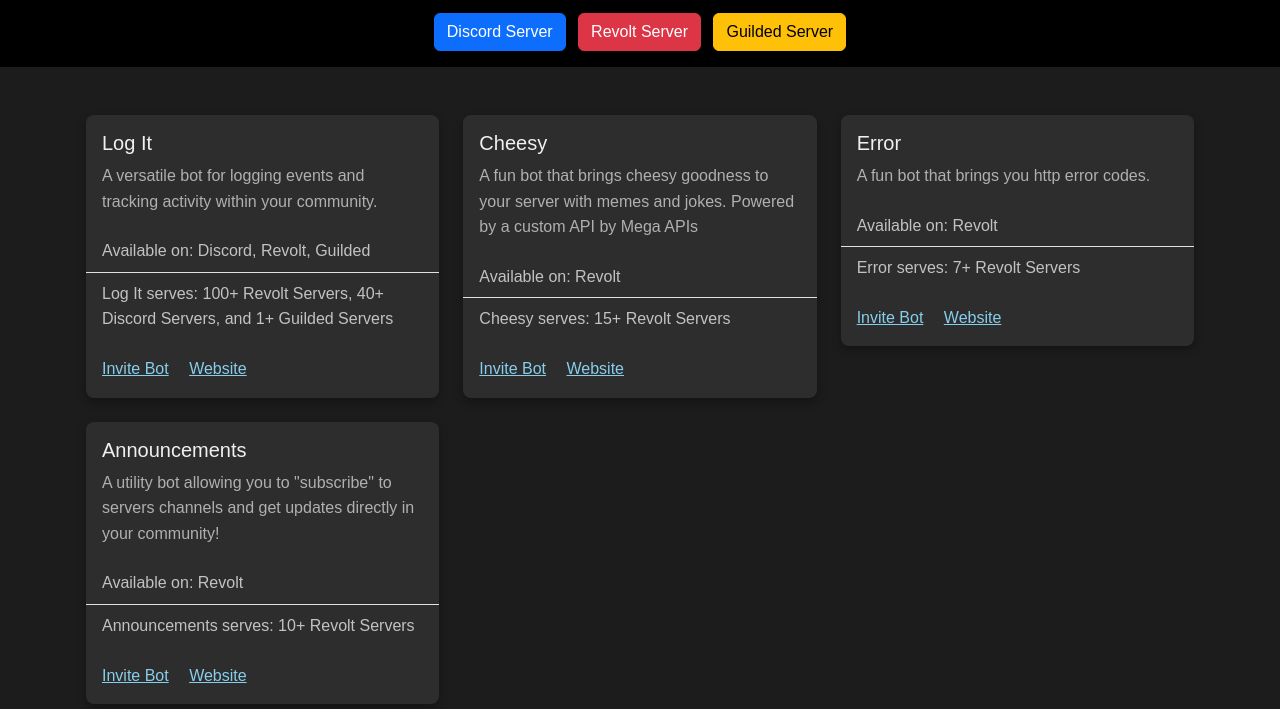
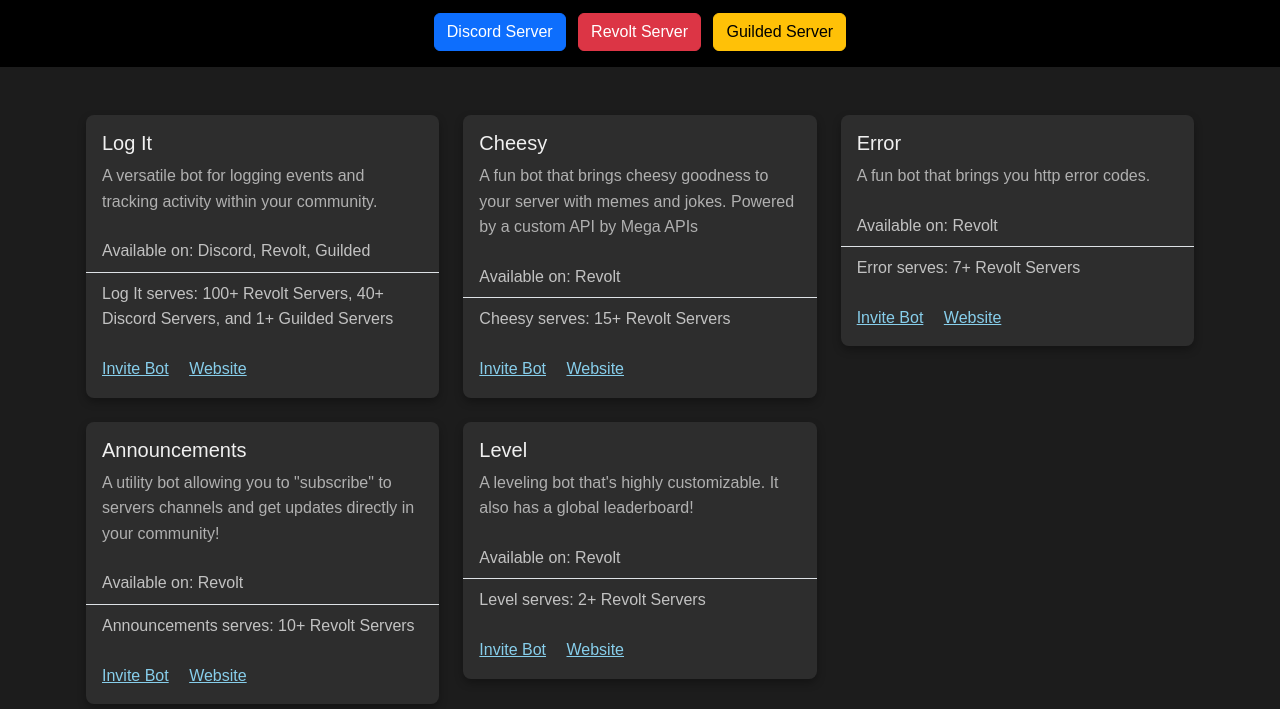
Before and after one commit to mu-mega-bots/mu-mega-bots.github.io, a plain HTML site: page index.html in a window 1280 px wide. Shown: the part 91-800 px from the top of the page. Drawn offline with nearby package versions, Linux system fonts and the light colour scheme.

Commit message:
Update index.html

```diff
--- a/index.html
+++ b/index.html
@@ -94,6 +94,24 @@
         </div>
       </div>
 
+
+      <!-- Bot Card 5 -->
+      <div class="col-md-4">
+        <div class="card mb-4">
+          <div class="card-body">
+            <h5 class="card-title">Level</h5>
+            <p class="card-text">A leveling bot that's highly customizable. It also has a global leaderboard!</p>
+          </div>
+          <ul class="list-group list-group-flush">
+            <li class="list-group-item">Available on: Revolt</li>
+            <li class="list-group-item">Level serves: 2+ Revolt Servers</li>
+          </ul>
+          <div class="card-body">
+            <a href="https://app.revolt.chat/bot/01JD5XY5Q11YEDZH68P3JFQK8H" class="card-link">Invite Bot</a>
+            <a href="https://mu-mega-bots.github.io/level/" class="card-link">Website</a>
+          </div>
+        </div>
+      </div>
       <!-- END CARDS -->
 
     </div>
```
